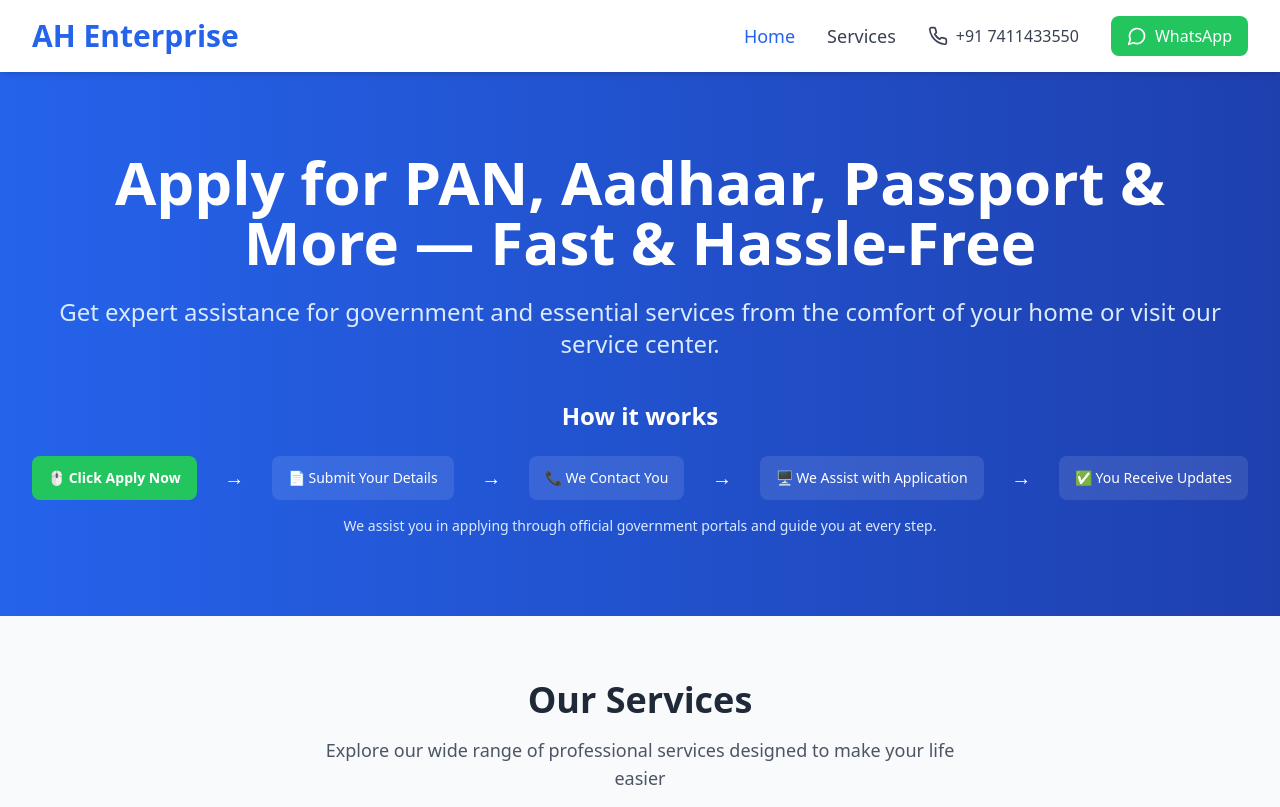
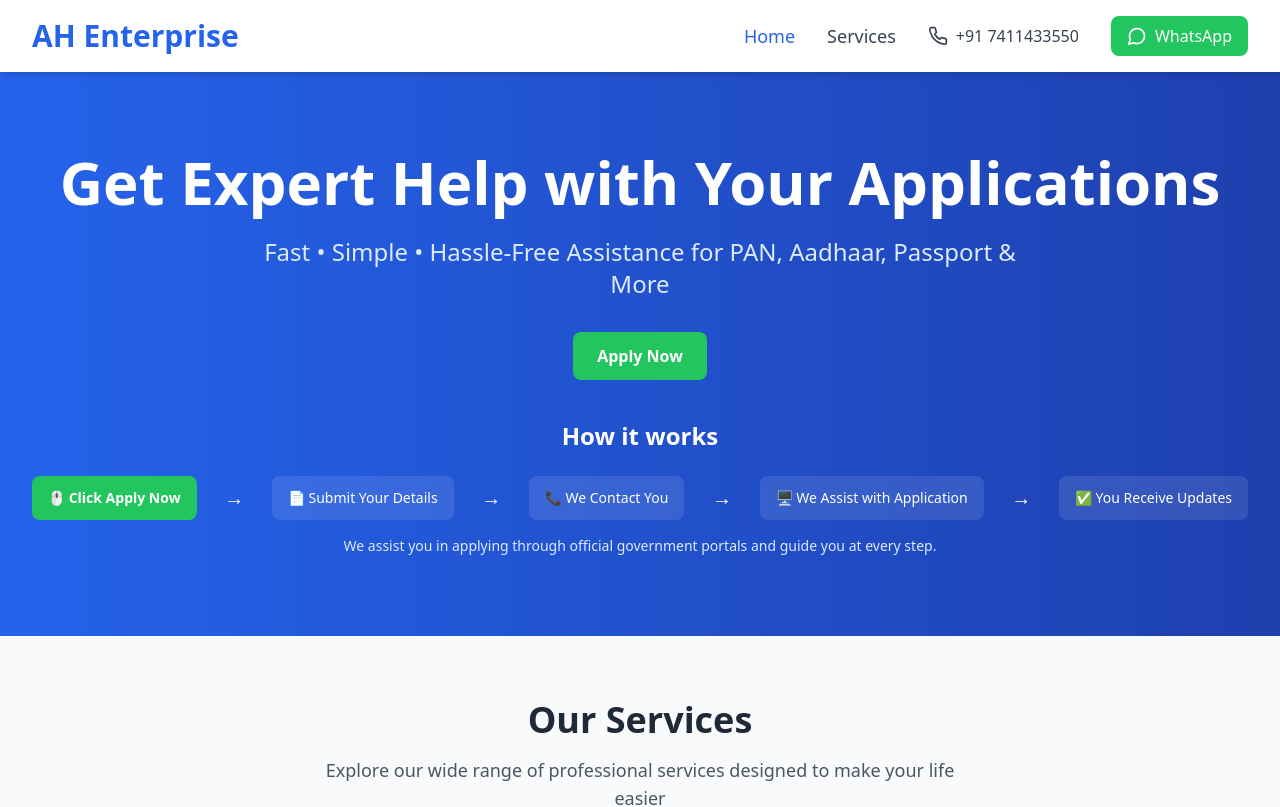
Before and after one commit to Ateeqsabi/ahenterpriseonline, a React (Vite) app: page / in a window 1280 px wide. Shown: the top 807 px of the page. Built offline with nearby package versions, Linux system fonts and the light colour scheme; no server answers.

Commit message:
Revise headings in Home component for better engagement
Updated the main heading and subheading for clarity and impact.

```diff
--- a/src/pages/Home.tsx
+++ b/src/pages/Home.tsx
@@ -14,14 +14,26 @@ export default function Home() {
       {/* HERO SECTION */}
       <section className="bg-gradient-to-r from-blue-600 to-blue-800 text-white py-20">
         <div className="max-w-7xl mx-auto px-4 sm:px-6 lg:px-8 text-center">
+
+          {/* ✅ UPDATED HEADING */}
           <h1 className="text-4xl sm:text-5xl md:text-6xl font-bold mb-6">
-            {BUSINESS_INFO.tagline}
+            Get Expert Help with Your Applications
           </h1>
-          <p className="text-xl sm:text-2xl mb-8 text-blue-100">
-            {BUSINESS_INFO.description}
+
+          {/* ✅ UPDATED SUBHEADING */}
+          <p className="text-lg sm:text-xl md:text-2xl mb-8 text-blue-100 max-w-3xl mx-auto">
+            Fast • Simple • Hassle-Free Assistance for PAN, Aadhaar, Passport & More
           </p>
 
-          {/* ✅ HOW IT WORKS - UPDATED */}
+          {/* ✅ CTA BUTTON (HIGH CONVERSION) */}
+          <a
+            href="/services"
+            className="inline-block bg-green-500 hover:bg-green-600 text-white font-semibold px-6 py-3 rounded-lg transition"
+          >
+            Apply Now
+          </a>
+
+          {/* HOW IT WORKS */}
           <div className="mt-10">
             <h3 className="text-xl sm:text-2xl font-semibold mb-6">How it works</h3>
 
```
